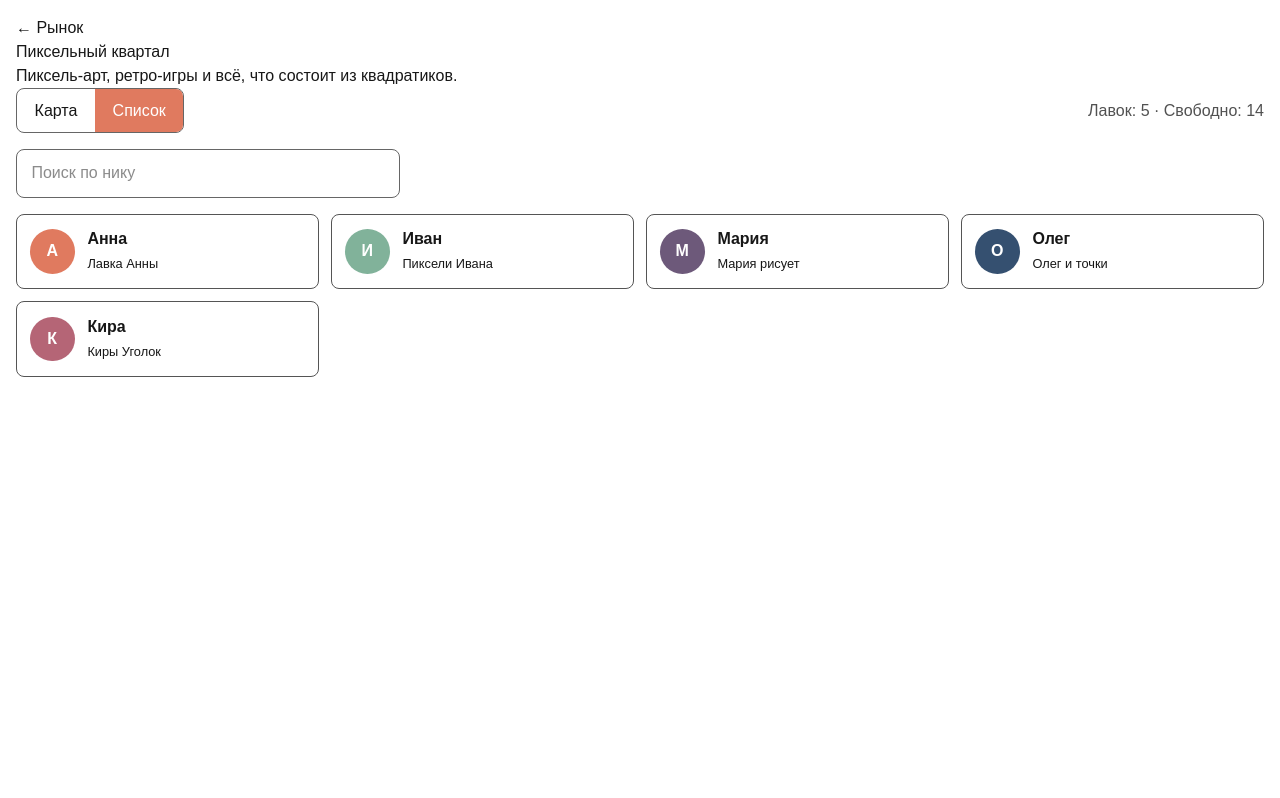
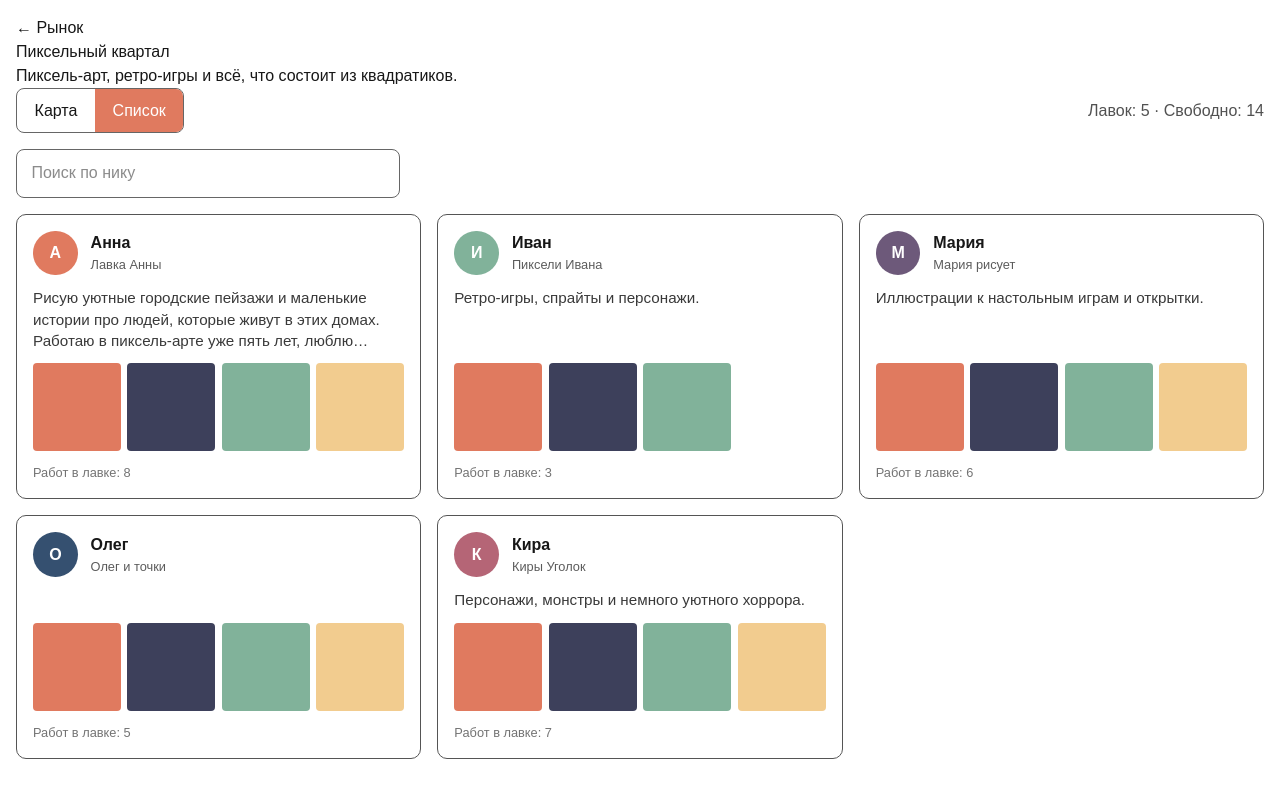
Before and after one commit to IvanTratsevski/holstarium, a Next.js app: page /district/pixel in a window 1280 px wide. Both pictures are taken after a click on the button "Список". Built offline with nearby package versions, Linux system fonts and the light colour scheme.

Commit message:
Show bio and artwork previews in district list

```diff
--- a/app/district/[slug]/page.tsx
+++ b/app/district/[slug]/page.tsx
@@ -3,6 +3,7 @@ import { notFound } from "next/navigation";
 import DistrictView from "@/components/DistrictMap/DistrictView";
 import { districts, slots, stalls } from "@/data/mock";
 import type { MapSlotView } from "@/types";
+import { getPreviews } from "@/lib/stallPreview";
 
 export function generateStaticParams() {
   return districts.map((d) => ({ slug: d.slug }));
@@ -26,8 +27,11 @@ export default async function DistrictPage({
       stall: st && {
         slug: st.slug,
         artistName: st.artistName,
+        bio: st.bio,
         signText: st.signText,
         accentColor: st.accentColor,
+        artworksCount: st.artworks.length,
+        previews: getPreviews(st, 4),
       },
     };
   });
--- a/components/DistrictMap/DistrictView.module.css
+++ b/components/DistrictMap/DistrictView.module.css
@@ -52,26 +52,43 @@
 
 .list {
   display: grid;
-  grid-template-columns: repeat(auto-fill, minmax(16rem, 1fr));
-  gap: 0.75rem;
+  grid-template-columns: repeat(auto-fill, minmax(min(100%, 22rem), 1fr));
+  gap: 1rem;
   padding: 0;
   list-style: none;
 }
 
 .card {
   display: flex;
-  align-items: center;
-  gap: 0.8rem;
-  padding: 0.8rem;
+  flex-direction: column;
+  gap: 0.75rem;
+  height: 100%;
+  padding: 1rem;
   border: 1px solid #555;
-  border-radius: 8px;
+  border-radius: 10px;
   color: inherit;
   text-decoration: none;
+  box-sizing: border-box;
 }
 
 .card:hover,
 .card:focus-visible {
   border-color: #e07a5f;
+}
+
+.head {
+  display: flex;
+  align-items: center;
+  gap: 0.8rem;
+}
+
+.names {
+  display: flex;
+  flex-direction: column;
+}
+
+.names small {
+  opacity: 0.7;
 }
 
 .avatar {
@@ -84,3 +101,32 @@
   color: #fff;
   font-weight: 700;
 }
+
+.bio {
+  display: -webkit-box;
+  -webkit-line-clamp: 3;
+  -webkit-box-orient: vertical;
+  overflow: hidden;
+  font-size: 0.95rem;
+  line-height: 1.4;
+  opacity: 0.85;
+}
+
+.thumbs {
+  display: grid;
+  grid-template-columns: repeat(4, 1fr);
+  gap: 0.4rem;
+  margin-top: auto; /* прижимает ряд к низу, чтобы карточки в строке выравнивались */
+}
+
+.thumb {
+  display: block;
+  width: 100%;
+  aspect-ratio: 1;
+  object-fit: cover;
+  border-radius: 4px;
+}
+
+.count {
+  opacity: 0.6;
+}
--- a/components/DistrictMap/DistrictView.tsx
+++ b/components/DistrictMap/DistrictView.tsx
@@ -5,6 +5,7 @@ import Link from "next/link";
 import type { District, MapSlotView } from "@/types";
 import DistrictMap from "./DistrictMap";
 import styles from "./DistrictView.module.css";
+import { withBase } from "@/lib/withBase";
 
 type Props = { district: District; slots: MapSlotView[] };
 
@@ -61,20 +62,38 @@ export default function DistrictView({ district, slots }: Props) {
             <p>Ничего не найдено.</p>
           ) : (
             <ul className={styles.list}>
-              {filtered.map((s) => (
+  {filtered.map((s) => {
+    const st = s.stall!;
+    return (
       <li key={s.id}>
-                  <Link href={`/stall/${s.stall!.slug}`} className={styles.card}>
-                    <span className={styles.avatar} style={{ background: s.stall!.accentColor }}>
-                      {s.stall!.artistName.charAt(0).toUpperCase()}
+        <Link href={`/stall/${st.slug}`} className={styles.card}>
+          <span className={styles.head}>
+            <span className={styles.avatar} style={{ background: st.accentColor }}>
+              {st.artistName.charAt(0).toUpperCase()}
             </span>
-                    <span>
-                      <strong>{s.stall!.artistName}</strong>
-                      <br />
-                      <small>{s.stall!.signText}</small>
+            <span className={styles.names}>
+              <strong>{st.artistName}</strong>
+              <small>{st.signText}</small>
             </span>
+          </span>
+
+          {st.bio && <span className={styles.bio}>{st.bio}</span>}
+
+          <span className={styles.thumbs} aria-hidden="true">
+            {st.previews.map((p) =>
+              p.imageUrl ? (
+                <img key={p.id} src={withBase(p.imageUrl)} alt="" className={styles.thumb} />
+              ) : (
+                <span key={p.id} className={styles.thumb} style={{ background: p.placeholderColor }} />
+              )
+            )}
+          </span>
+
+          <small className={styles.count}>Работ в лавке: {st.artworksCount}</small>
         </Link>
       </li>
-              ))}
+    );
+  })}
 </ul>
           )}
         </div>
--- a/data/mock.ts
+++ b/data/mock.ts
@@ -20,10 +20,12 @@ const makeStall = (
   artistName: string,
   signText: string,
   accentColor: string,
-  artworksCount: number
+  artworksCount: number,
+  bio?: string
 ): StallData => ({
   slug,
   artistName,
+  bio,
   signText,
   accentColor,
   themeId: "pixel",
@@ -32,11 +34,14 @@ const makeStall = (
 });
 
 export const stalls: StallData[] = [
-  makeStall("anna", "Анна", "Лавка Анны", "#e07a5f", 8), // больше, чем мест
-  makeStall("ivan", "Иван", "Пиксели Ивана", "#81b29a", 3), // меньше, чем мест
-  makeStall("maria", "Мария", "Мария рисует", "#6d597a", 6),
-  makeStall("oleg", "Олег", "Олег и точки", "#355070", 5),
-  makeStall("kira", "Кира", "Киры Уголок", "#b56576", 7),
+  makeStall(
+    "anna", "Анна", "Лавка Анны", "#e07a5f", 8,
+    "Рисую уютные городские пейзажи и маленькие истории про людей, которые живут в этих домах. Работаю в пиксель-арте уже пять лет, люблю тёплую палитру и вечерний свет в окнах."
+  ),
+  makeStall("ivan", "Иван", "Пиксели Ивана", "#81b29a", 3, "Ретро-игры, спрайты и персонажи."),
+  makeStall("maria", "Мария", "Мария рисует", "#6d597a", 6, "Иллюстрации к настольным играм и открытки."),
+  makeStall("oleg", "Олег", "Олег и точки", "#355070", 5), // без описания: проверяем отсутствие bio
+  makeStall("kira", "Кира", "Киры Уголок", "#b56576", 7, "Персонажи, монстры и немного уютного хоррора."),
 ];
 
 export const districts: District[] = [
--- /dev/null
+++ b/lib/stallPreview.ts
@@ -0,0 +1,15 @@
+import type { ArtworkPreview, StallData } from "@/types";
+
+// Работы для карточки в списке: сначала избранные по порядку, затем остальные
+export function getPreviews(stall: StallData, count = 4): ArtworkPreview[] {
+  const sorted = [...stall.artworks].sort((a, b) => a.sortOrder - b.sortOrder);
+  const featured = sorted.filter((a) => a.isFeatured);
+  const rest = sorted.filter((a) => !a.isFeatured);
+
+  return [...featured, ...rest].slice(0, count).map((a) => ({
+    id: a.id,
+    title: a.title,
+    imageUrl: a.imageUrl,
+    placeholderColor: a.placeholderColor,
+  }));
+}
--- a/types.ts
+++ b/types.ts
@@ -39,6 +39,7 @@ export type Artwork = {
 export type StallData = {
   slug: string;
   artistName: string;
+  bio?: string; // новое: короткое описание автора
   signText: string;
   accentColor: string;
   themeId: string;
@@ -65,12 +66,22 @@ export type MapSlot = {
   stallSlug?: string; // нет значения = место свободно
 };
 
+export type ArtworkPreview = {
+  id: string;
+  title: string;
+  imageUrl?: string;
+  placeholderColor?: string;
+};
+
 // слот вместе с краткими данными лавки, чтобы клиентскому компоненту не тащить лишнее
 export type MapSlotView = MapSlot & {
   stall?: {
     slug: string;
     artistName: string;
+    bio?: string;
     signText: string;
     accentColor: string;
+    artworksCount: number;
+    previews: ArtworkPreview[];
   };
 };
```
Lines whose indentation alone changed are shown as unchanged.
